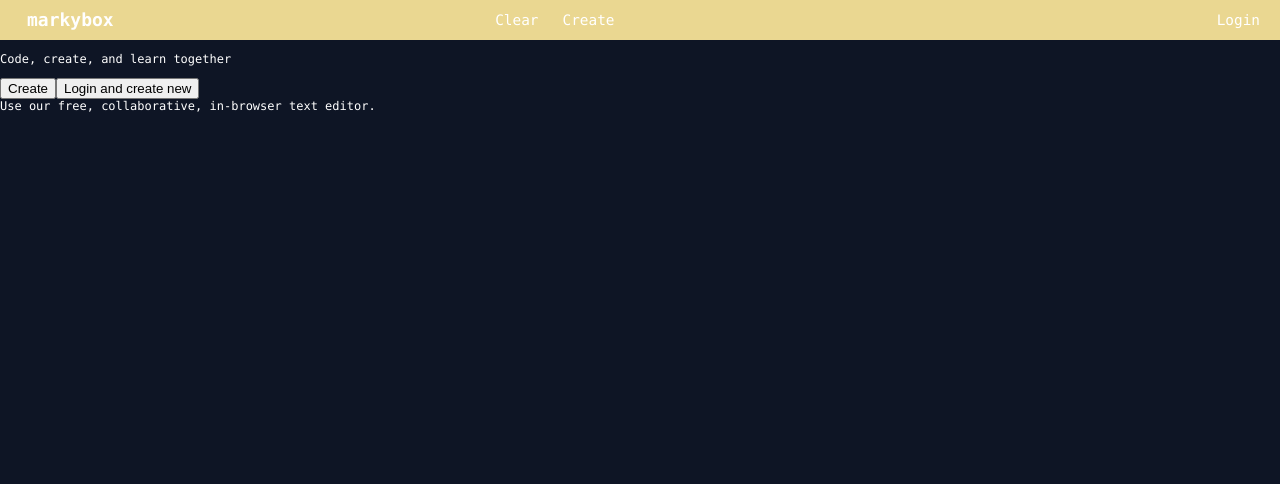
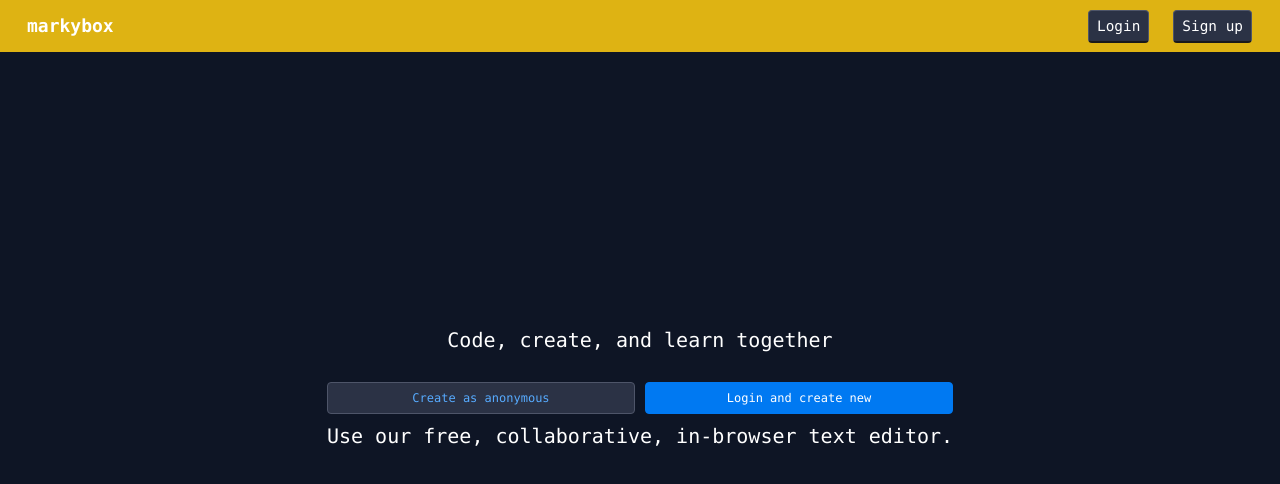
Before and after one commit to GoMarky/markybox, a Vue app: page /#/ in a window 1280 px wide. Shown: the top 484 px of the page. Built offline with nearby package versions, Linux system fonts and the light colour scheme; the HTML template or start-up script is replaced by a standard one.

Commit message:
feat(ui): update ui

```diff
--- a/src/code/locales/en.json
+++ b/src/code/locales/en.json
@@ -1,7 +1,7 @@
 {
   "header.login.title": "Login",
   "home.top.text": "Code, create, and learn together",
-  "home.coding.button.create": "Create",
+  "home.coding.button.create": "Create as anonymous",
   "home.coding.button.login.create": "Login and create new",
   "home.footer.text": "Use our free, collaborative, in-browser text editor."
 }
--- a/src/main.ts
+++ b/src/main.ts
@@ -9,6 +9,7 @@ import { IRequestService } from '@/platform/request/common/requestService';
 import requests from '@/code/request/requests';
 import { ISessionService } from '@/code/session/common/session';
 import { translate } from '@/code/locales/translate';
+import { RouteName } from '@/code/vue/common/route-names';
 
 class Application {
   public init(services: ServiceCollection): void {
@@ -53,6 +54,7 @@ class Application {
 
   private defineGlobalAppVariable(app: App): void {
     app.config.globalProperties.$t = translate;
+    app.config.globalProperties.$RouteName = RouteName;
   }
 }
 
--- a/src/views/components/AppHeader.vue
+++ b/src/views/components/AppHeader.vue
@@ -11,22 +11,33 @@
     <nav class="page-header__navigation">
       <ul class="page-header__nav-list">
         <li class="page-header__nav-item">
-          <a href="#S" @click.prevent="clearNote()" class="page-header__nav-link">
+          <button v-if="hasActiveNote" type="button" @click.prevent="clearNote()"
+                  class="btn btn_primary page-header__nav-link">
             Clear
-          </a>
+          </button>
         </li>
         <li class="page-header__nav-item">
-          <a href="#" @click.prevent="createNote()" class="page-header__nav-link">
-            Create
-          </a>
+          <button v-if="isAuth" type="button" @click.prevent="createNote()"
+                  class="btn btn_primary page-header__nav-link">
+            Create new
+          </button>
         </li>
         <li class="page-header__nav-item">
-          <a v-if="isAuth" href="#" @click.prevent="openUserProfileModal()" class="page-header__nav-link">
+          <button type="button" v-if="isAuth" @click.prevent="openUserProfileModal()"
+                  class="btn btn_primary page-header__nav-link">
             {{ name }}
-          </a>
-          <a v-else href="#" @click.prevent="openLoginModal()" class="page-header__nav-link">
+          </button>
+          <button v-else type="button" @click.prevent="openLoginModal()" class="btn btn_primary page-header__nav-link">
             Login
-          </a>
+          </button>
+        </li>
+        <li v-if="!isAuth" class="page-header__nav-item">
+          <router-link
+            :to="{ name: $RouteName.RegistrationPage }"
+            type="button"
+            class="btn btn_primary page-header__nav-link">
+            Sign up
+          </router-link>
         </li>
       </ul>
     </nav>
@@ -34,7 +45,7 @@
 </template>
 
 <script lang="ts">
-import { defineComponent } from 'vue';
+import { computed, defineComponent } from 'vue';
 import { ISessionService } from '@/code/session/common/session';
 import { Component } from '@/code/vue/common/component-names';
 import { ILayoutService } from '@/platform/layout/common/layout';
@@ -51,8 +62,9 @@ export default window.workbench.createComponent((accessor) => {
     name: Component.AppHeader,
     setup() {
       const { name, isAuth, notes } = sessionService.profile;
+      const router = useRouter();
 
-      const router = useRouter();
+      const hasActiveNote = computed(() => Reflect.has(router.currentRoute.value.params, 'id'))
 
       function openUserProfileModal(): void {
         layoutService.modal.open('UserProfileModal');
@@ -77,7 +89,7 @@ export default window.workbench.createComponent((accessor) => {
         }
       }
 
-      return { isAuth, name, openUserProfileModal, openLoginModal, createNote, clearNote }
+      return { hasActiveNote, isAuth, name, openUserProfileModal, openLoginModal, createNote, clearNote }
     },
   })
 });
@@ -214,8 +226,6 @@ export default window.workbench.createComponent((accessor) => {
   color: $white-color
   line-height: 1
   text-align: center
-  padding-top: 26px
-  padding-bottom: 22.5px
   outline-color: $yellow-color
   border-bottom: 2px solid $black-color
 
@@ -250,6 +260,7 @@ export default window.workbench.createComponent((accessor) => {
   .page-header__nav-list
     display: flex
     flex-direction: row
+    justify-content: flex-end
     margin: 0
 
   .page-header__nav-item
@@ -257,18 +268,9 @@ export default window.workbench.createComponent((accessor) => {
     margin-right: 1.5rem
     position: relative
 
-    &:nth-last-child(2)
-      margin-right: 0
-
-    &:last-child
-      margin-left: auto
-      margin-right: 1rem
-
   .page-header__nav-link
-    @include offset
     font-size: 0.79rem
     line-height: 1
-    border-bottom: none
 
     &::before
       content: ''
--- a/src/views/pages/CodePage.vue
+++ b/src/views/pages/CodePage.vue
@@ -1,9 +1,9 @@
 <template>
-  <div class="page-code">
+  <main class="page-code">
     <div id="root" class="marky">
       <div v-if="errorMessage.length > 0"></div>
     </div>
-  </div>
+  </main>
 </template>
 
 <script lang="ts">
--- a/src/views/pages/HomePage.vue
+++ b/src/views/pages/HomePage.vue
@@ -1,33 +1,37 @@
 <template>
-  <div class="page-home">
-    <section class="page-home__top-content">
+  <main class="main-content page-home">
+    <section class="page-home__top-content page-home-text">
       <p>
         {{ $t('home.top.text') }}
       </p>
     </section>
     <section class="page-home__coding">
       <div class="page-home__coding-content">
-        <button class="btn" type="button">
+        <button class="btn btn_primary" type="button">
           {{ $t('home.coding.button.create') }}
         </button>
-        <button class="btn" type="button">
+        <button class="btn btn_secondary" type="button">
           {{ $t('home.coding.button.login.create') }}
         </button>
       </div>
     </section>
-    <section class="page-home__footer-content">
+    <section class="page-home__footer-content page-home-text">
       {{ $t('home.footer.text') }}
     </section>
-  </div>
+  </main>
 </template>
 
 <script lang="ts">
 import { defineComponent } from 'vue';
 import { useRouter } from 'vue-router';
+import { RouteName } from '@/code/vue/common/route-names';
+import { INoteService } from '@/code/notes/common/notes';
 
-export default window.workbench.createComponent(() => {
+export default window.workbench.createComponent((accessor) => {
+  const noteService = accessor.get(INoteService);
+
   return defineComponent({
-    name: 'HomePage',
+    name: RouteName.HomePage,
     setup() {
       const { push } = useRouter();
     },
@@ -35,8 +39,21 @@ export default window.workbench.createComponent(() => {
 })
 </script>
 
-<style>
-.page-home {
+<style lang="sass">
+.page-home
+  display: grid
+  grid-gap: 10px
+  flex-direction: column
+  align-items: center
+  justify-content: center
+  text-align: center
+  margin-top: 20%
 
-}
+  &__coding-content
+    display: grid
+    grid-template-columns: 1fr 1fr
+    grid-gap: 10px
+
+.page-home-text
+  font-size: 20px
 </style>
--- a/src/views/pages/LoginPage.vue
+++ b/src/views/pages/LoginPage.vue
@@ -1,7 +1,7 @@
 <template>
-  <div class="page-login">
+  <main class="page-login">
     Signup
-  </div>
+  </main>
 </template>
 
 <script lang="ts">
--- a/src/views/pages/RegistrationPage.vue
+++ b/src/views/pages/RegistrationPage.vue
@@ -1,7 +1,7 @@
 <template>
-  <div class="page-registration">
+  <main class="page-registration">
     Signup
-  </div>
+  </main>
 </template>
 
 <script lang="ts">
--- a/src/views/styles/global/_base.sass
+++ b/src/views/styles/global/_base.sass
@@ -1,9 +1,103 @@
 @import ../global/mixins
 @import ../global/theme
+@import "../ui-controls/btn"
 
 \:root
   --background-root: #0E1525
   --root-color: #ffffff
+  --background-default: #1C2333
+  --background-higher: #2B3245
+  --background-highest: #3C445C
+  --background-overlay: #0e1525A0
+  --foreground-default: #F5F9FC
+  --foreground-dimmer: #C2C8CC
+  --foreground-dimmest: #9DA2A6
+  --outline-strongest: #9195A1
+  --outline-stronger: #828899
+  --outline-default: #70788C
+  --outline-dimmer: #5F677A
+  --outline-dimmest: #4E5569
+  --accent-primary-dimmest: #004182
+  --accent-primary-dimmer: #0053A6
+  --accent-primary-default: #0079F2
+  --accent-primary-stronger: #57ABFF
+  --accent-primary-strongest: #B2D9FF
+  --accent-positive-dimmest: #044A10
+  --accent-positive-dimmer: #046113
+  --accent-positive-default: #009118
+  --accent-positive-stronger: #6CD97E
+  --accent-positive-strongest: #BFFFCA
+  --accent-negative-dimmest: #660000
+  --accent-negative-dimmer: #A60808
+  --accent-negative-default: #E52222
+  --accent-negative-stronger: #FF6666
+  --accent-negative-strongest: #FFCFCF
+  --accent-red-dimmest: #660000
+  --accent-red-dimmer: #A60808
+  --accent-red-default: #E52222
+  --accent-red-stronger: #FF6666
+  --accent-red-strongest: #FFCFCF
+  --accent-orange-dimmest: #542A00
+  --accent-orange-dimmer: #703800
+  --accent-orange-default: #AD5700
+  --accent-orange-stronger: #D4781C
+  --accent-orange-strongest: #FFBD7A
+  --accent-yellow-dimmest: #4D4000
+  --accent-yellow-dimmer: #635300
+  --accent-yellow-default: #967D00
+  --accent-yellow-stronger: #BFA730
+  --accent-yellow-strongest: #F2E088
+  --accent-lime-dimmest: #314A00
+  --accent-lime-dimmer: #3D5C00
+  --accent-lime-default: #5A8700
+  --accent-lime-stronger: #87B825
+  --accent-lime-strongest: #C4E581
+  --accent-green-dimmest: #044A10
+  --accent-green-dimmer: #046113
+  --accent-green-default: #009118
+  --accent-green-stronger: #6CD97E
+  --accent-green-strongest: #7AEB8D
+  --accent-teal-dimmest: #004452
+  --accent-teal-dimmer: #006073
+  --accent-teal-default: #0093B0
+  --accent-teal-stronger: #27B9D6
+  --accent-teal-strongest: #69D9F0
+  --accent-blue-dimmest: #004182
+  --accent-blue-dimmer: #0053A6
+  --accent-blue-default: #0079F2
+  --accent-blue-stronger: #57ABFF
+  --accent-blue-strongest: #B2D9FF
+  --accent-blurple-dimmest: #39298A
+  --accent-blurple-dimmer: #5239CC
+  --accent-blurple-default: #795EFF
+  --accent-blurple-stronger: #A694FF
+  --accent-blurple-strongest: #CEC4FF
+  --accent-purple-dimmest: #582987
+  --accent-purple-dimmer: #7633B8
+  --accent-purple-default: #A64DFF
+  --accent-purple-stronger: #C78FFF
+  --accent-purple-strongest: #E2C4FF
+  --accent-magenta-dimmest: #6B1A6B
+  --accent-magenta-dimmer: #8A218A
+  --accent-magenta-default: #C73AC7
+  --accent-magenta-stronger: #F562F5
+  --accent-magenta-strongest: #FFBFFF
+  --accent-pink-dimmest: #6E1B52
+  --accent-pink-dimmer: #8F226B
+  --accent-pink-default: #D4359F
+  --accent-pink-stronger: #FF70CF
+  --accent-pink-strongest: #FFBAE8
+  --accent-grey-dimmest: #404040
+  --accent-grey-dimmer: #545454
+  --accent-grey-default: #808080
+  --accent-grey-stronger: #A6A6A6
+  --accent-grey-strongest: #D4D4D4
+  --accent-brown-dimmest: #594031
+  --accent-brown-dimmer: #75503B
+  --accent-brown-default: #A3765C
+  --accent-brown-stronger: #D49877
+  --accent-brown-strongest: #FFC8A8
+
 *
   -webkit-font-smoothing: antialiased
   -moz-osx-font-smoothing: grayscale
@@ -28,13 +122,6 @@ body
   -webkit-text-size-adjust: none
   -moz-text-size-adjust: none
 
-@media (max-width: 900px)
-  .no-ios-scroll
-    position: fixed
-    overflow: scroll
-    width: 100%
-    height: 100%
-
 main
   flex-grow: 1
   position: relative
--- a/src/views/styles/global/_theme.sass
+++ b/src/views/styles/global/_theme.sass
@@ -1,8 +1,8 @@
 // Colors
 $black-color: #1a1a1a
-$yellow-color: #ead791
+$yellow-color: #deb313
 $white-color: #ffffff
-$base-background: #ead791
+$base-background: #deb313
 $img-background: #b52c02
 $header-background: #292929
 
--- /dev/null
+++ b/src/views/styles/ui-controls/btn.sass
@@ -0,0 +1,25 @@
+@import ../global/mixins
+
+.btn
+  display: flex
+  align-items: center
+  justify-content: center
+  border-radius: 4px
+  cursor: pointer
+  outline: 0
+  padding: 8px
+  text-align: center
+  transition: .1s all ease-in-out
+  font: inherit
+  width: auto
+  white-space: nowrap
+
+  &_primary
+    background-color: var(--background-higher)
+    border: 1px solid var(--outline-dimmest)
+    color: var(--accent-primary-stronger)
+
+  &_secondary
+    background-color: var(--accent-primary-default)
+    border: 1px solid var(--accent-primary-default)
+    color: #ffffff
```
Also changed, not shown: src/code/request/note-create/note-create-request.ts (+7 -4 lines).
